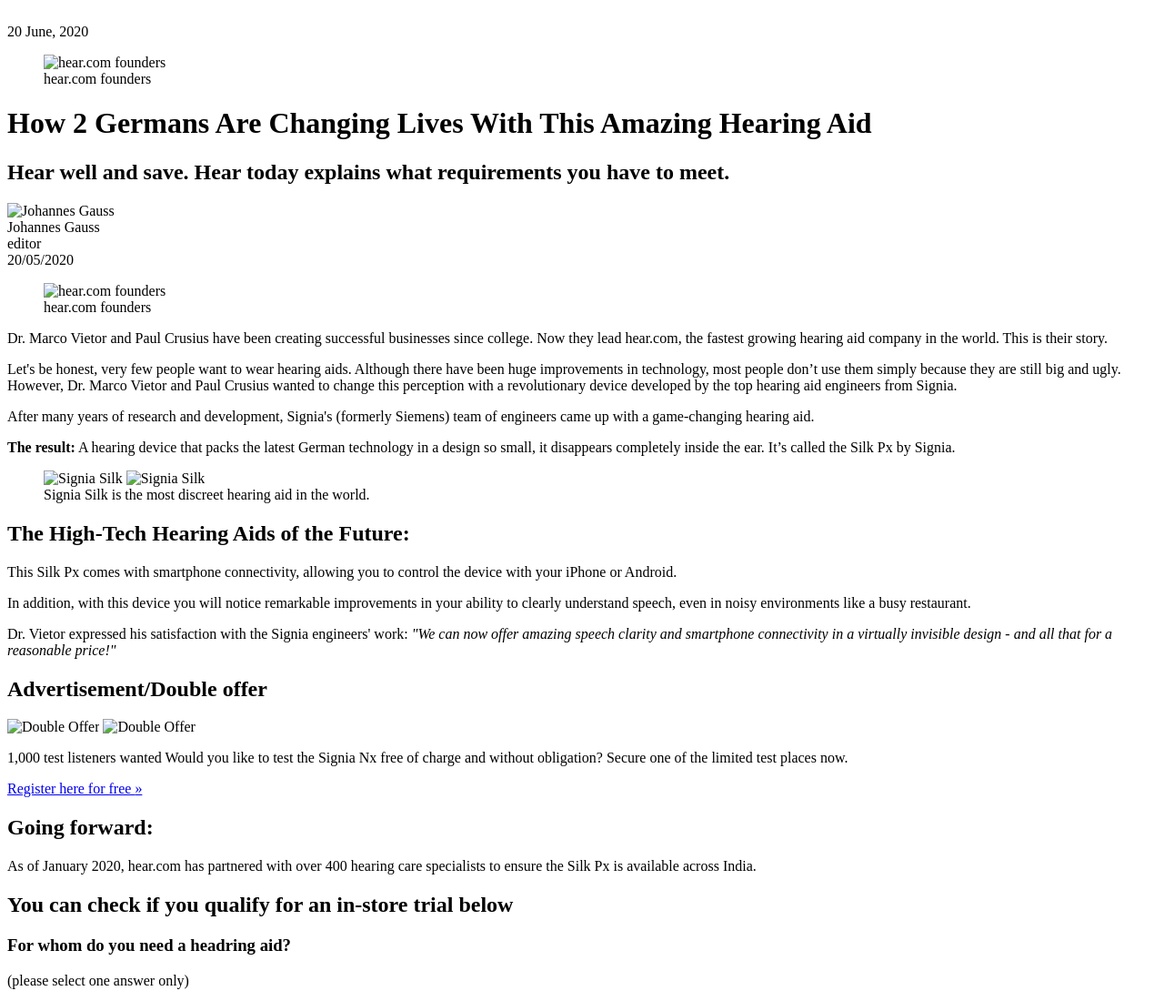
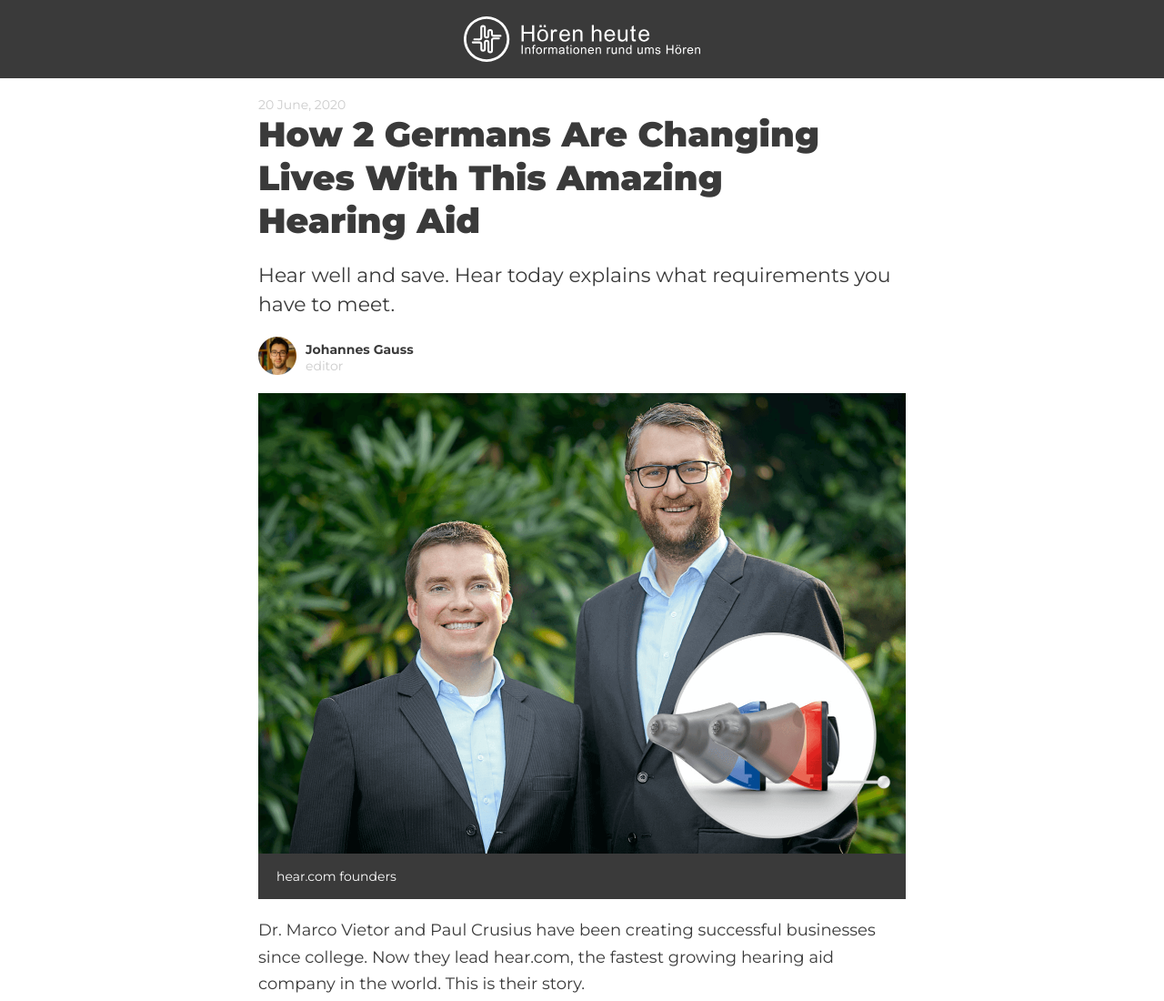
Before and after one commit to ukthapa/acquisition, a plain HTML site: page index.html in a window 1280 px wide. Shown: the top 1100 px of the page at 91% size. Drawn offline with Linux system fonts and the light colour scheme; the site is published under a folder, as on GitHub Pages, so addresses that start at the root find nothing.

Commit message:
url issue fixed

```diff
--- a/index.html
+++ b/index.html
@@ -5,18 +5,18 @@
 	<meta name="viewport" content="width=device-width, initial-scale=1.0">
 	<title>How 2 Germans Are Changing Lives With This Amazing Hearing Aid | Audibene-GMBH</title>
 	<meta name="description" content="Hear well and save. Hear today explains what requirements you have to meet."/>
-	<link rel="icon" href="/images/favicon.ico" type="image/x-icon">
-	<link rel="apple-touch-icon" sizes="180x180" href="/images/apple-touch-icon.png">
-	<link rel="icon" type="image/png" sizes="32x32" href="/images/favicon-32x32.png">
-	<link rel="icon" type="image/png" sizes="16x16" href="/images/favicon-16x16.png">
+	<link rel="icon" href="images/favicon.ico" type="image/x-icon">
+	<link rel="apple-touch-icon" sizes="180x180" href="images/apple-touch-icon.png">
+	<link rel="icon" type="image/png" sizes="32x32" href="images/favicon-32x32.png">
+	<link rel="icon" type="image/png" sizes="16x16" href="images/favicon-16x16.png">
 	<link rel="manifest" href="/images/site.webmanifest">
-	<link rel="stylesheet" href="/css/style.css">
+	<link rel="stylesheet" href="css/style.css">
 
 </head>
 <body>
 	<!-- Header Section Start-->
 	<header class="header">
-		<img class="logo" src="/images/logo.svg" width="" height="" alt="" />
+		<img class="logo" src="images/logo.svg" width="" height="" alt="" />
 	</header>
 	<!-- Header Section End-->
 
@@ -26,13 +26,13 @@
 			<div class="hero-block">
 				<time id="date2" class="date pt-2 lg"></time>
 				<figure class="md mb-3">
-					<img src="/images/founders@2x.png" alt="hear.com founders" class="img-responsive">
+					<img src="images/founders@2x.png" alt="hear.com founders" class="img-responsive">
 					<figcaption class="p-2">hear.com founders</figcaption>
 				</figure>
 				<h1 class="text-center">How 2 Germans Are Changing Lives With This Amazing Hearing Aid</h1>
 				<h2 class="sub-heading text-center">Hear well and save. Hear today explains what requirements you have to meet.</h2>
 				<div class="author-block text-center">
-					<img src="/images/author__johannes@2x.png" alt="Johannes Gauss">
+					<img src="images/author__johannes@2x.png" alt="Johannes Gauss">
 					<div class="author">
 						<div class="name">Johannes Gauss</div>
 						<div class="designation">editor</div>
@@ -40,7 +40,7 @@
 				</div>
 				<time id="date" class="date mb-3 md text-center"></time>
 				<figure class="lg my-2">
-					<img src="/images/founders-lg@2x.png" alt="hear.com founders" class="img-responsive">
+					<img src="images/founders-lg@2x.png" alt="hear.com founders" class="img-responsive">
 					<figcaption class="p-2">hear.com founders</figcaption>
 				</figure>
 			</div>
@@ -49,8 +49,8 @@
 			<p>After many years of research and development, Signia's (formerly Siemens) team of engineers came up with a game-changing hearing aid.</p>
 			<p><strong>The result:</strong> A hearing device that packs the latest German technology in a design so small, it disappears completely inside the ear. It’s called the Silk Px by Signia.</p>
 			<figure class="my-2">
-				<img src="/images/desktop-pinch-ha.png" alt="Signia Silk" class="img-responsive md">
-				<img src="/images/desktop-pinch-ha@2x.png" alt="Signia Silk" class="img-responsive lg">
+				<img src="images/desktop-pinch-ha.png" alt="Signia Silk" class="img-responsive md">
+				<img src="images/desktop-pinch-ha@2x.png" alt="Signia Silk" class="img-responsive lg">
 				<figcaption class="p-1">Signia Silk is the most discreet hearing aid in the world.</figcaption>
 			</figure>
 			<h2>The High-Tech Hearing Aids of the Future:</h2>
@@ -60,8 +60,8 @@
 			<div class="add-block">
 				<div class="add-header">
 					<h2>Advertisement/Double offer</h2>
-					<img src="/images/doubleOffer.png" alt="Double Offer" class="img-responsive md">
-					<img src="/images/doubleOffer@2x.png" alt="Double Offer" class="img-responsive lg">
+					<img src="images/doubleOffer.png" alt="Double Offer" class="img-responsive md">
+					<img src="images/doubleOffer@2x.png" alt="Double Offer" class="img-responsive lg">
 				</div>
 				<div class="add-body">
 					<p>1,000 test listeners wanted Would you like to test the Signia Nx free of charge and without obligation? Secure one of the limited test places now.</p>
```
